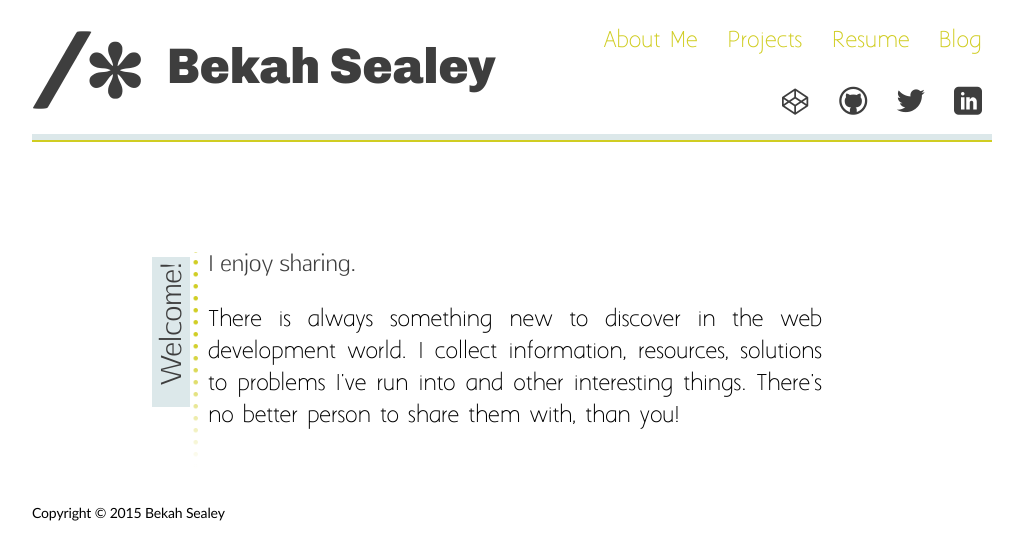
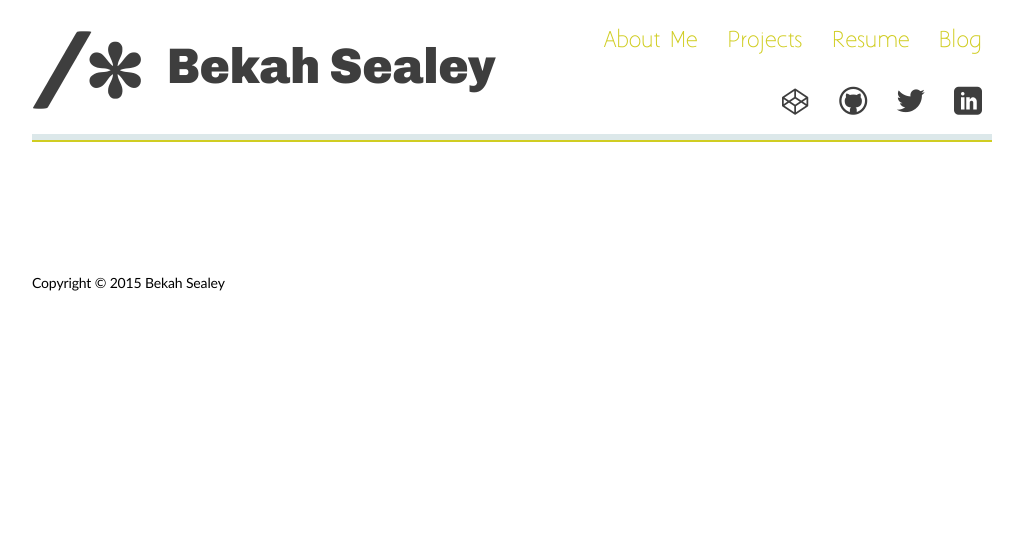
Before and after one commit to bekahsealey/bekahsealey, a PHP site: page /blog/ in a window 1280 px wide. Shown: the top 560 px of the page, without its empty margins (128-1151 px from the left). Run offline with PHP 8.4, Linux system fonts and the light colour scheme; some libraries are stand-ins or nearby versions; some web fonts are replaced.

Commit message:
remove personal content

```diff
--- a/blog/index.php
+++ b/blog/index.php
@@ -1,10 +1,3 @@
 <?php include('../inc/header.php'); ?>
-	<section class="col-2-3 center">
-		<header><h2>Welcome!</h2></header>
-		<article>
-			<header><h3>I enjoy sharing.</h3></header>
-			<p>There is always something new to discover in the web development world. I collect information, resources, solutions to problems I've run into and other interesting things. There's no better person to share them with, than you!</p>
-		</article>
-	</section>
 <?php writePosts( 'txt', 5, true, true ); ?>
 <?php include('../inc/footer.php'); ?>
```
